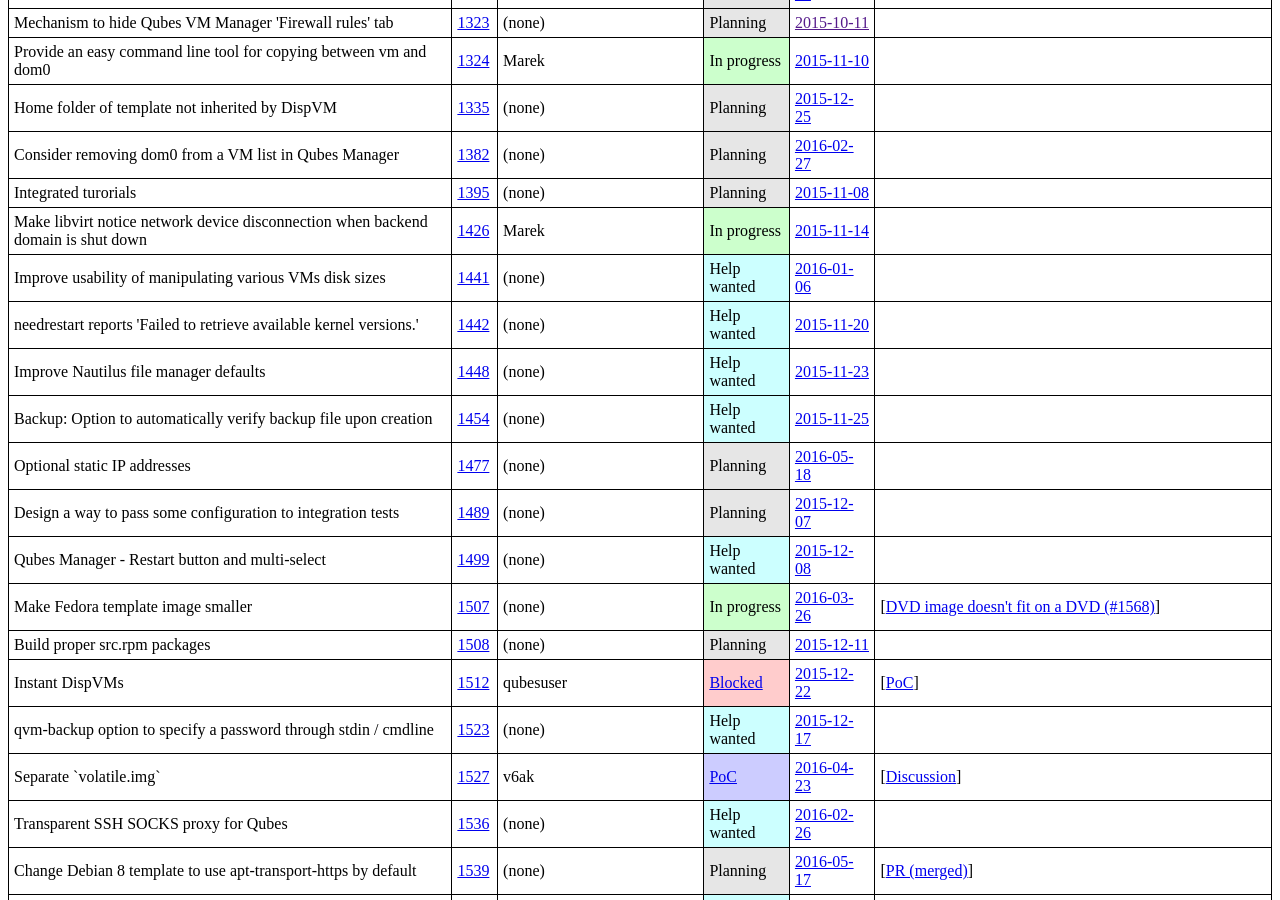
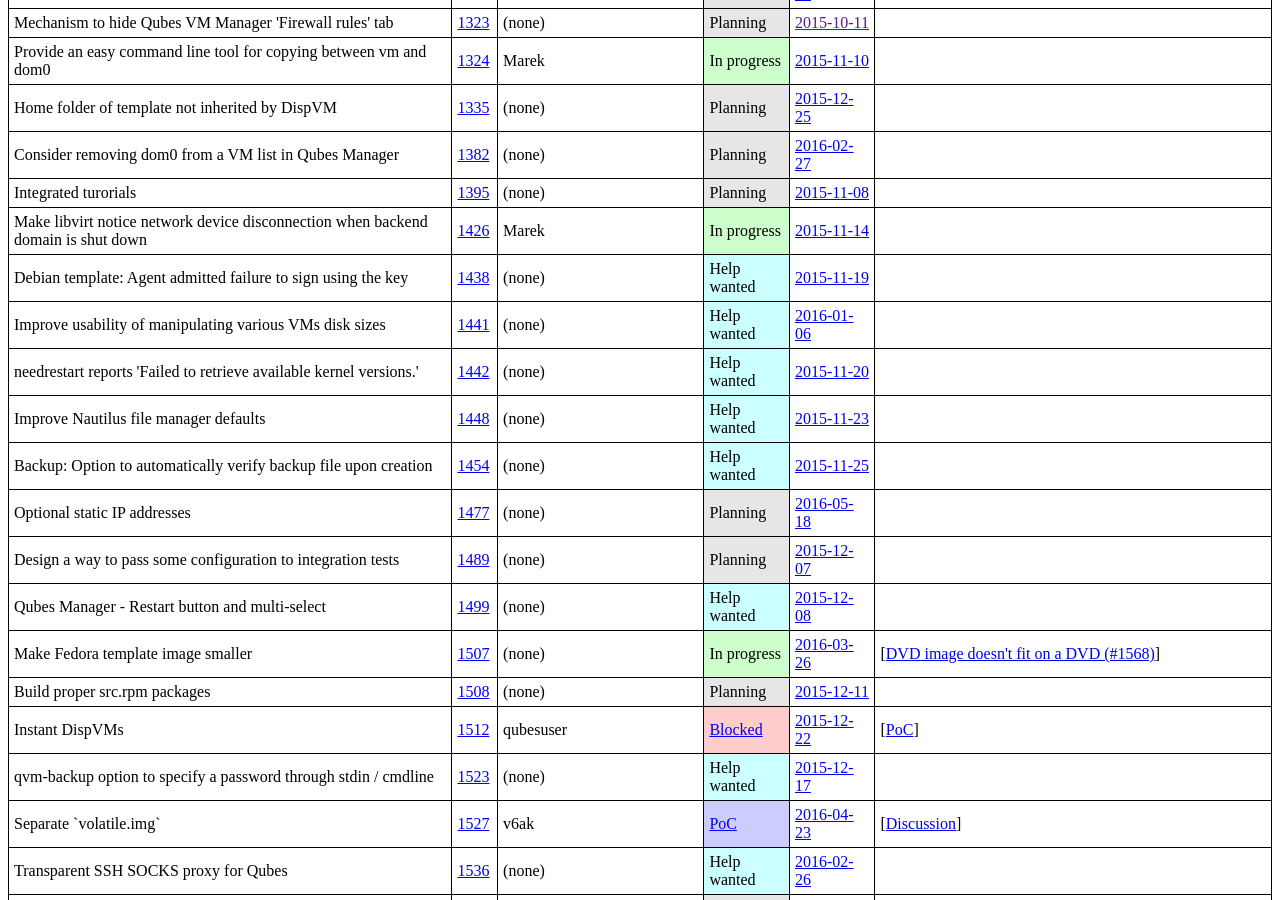
Before and after one commit to QubesOS/qubes-issues, a Jekyll site: the page built from index.md, in a window 1280 px wide and 900 px high, scrolled down 2243 px. Built offline with Jekyll 4.4.1, drawn with Linux system fonts in a browser that asks for light colours.

Commit message:
Track #1438

```diff
--- a/_data/features.yml
+++ b/_data/features.yml
@@ -782,6 +782,21 @@
   - desc   :
     url    :
 
+- name   : "Debian template: Agent admitted failure to sign using the key"
+  issue  : 1438
+  devs   :
+  status :
+    term   : Help wanted
+    url    :
+  updated:
+    date   : 2015-11-19
+    url    : https://github.com/QubesOS/qubes-issues/issues/1438#issuecomment-158179726
+  info   :
+  - desc   :
+    url    :
+  - desc   :
+    url    :
+
 - name   : Improve usability of manipulating various VMs disk sizes
   issue  : 1441
   devs   :
```
